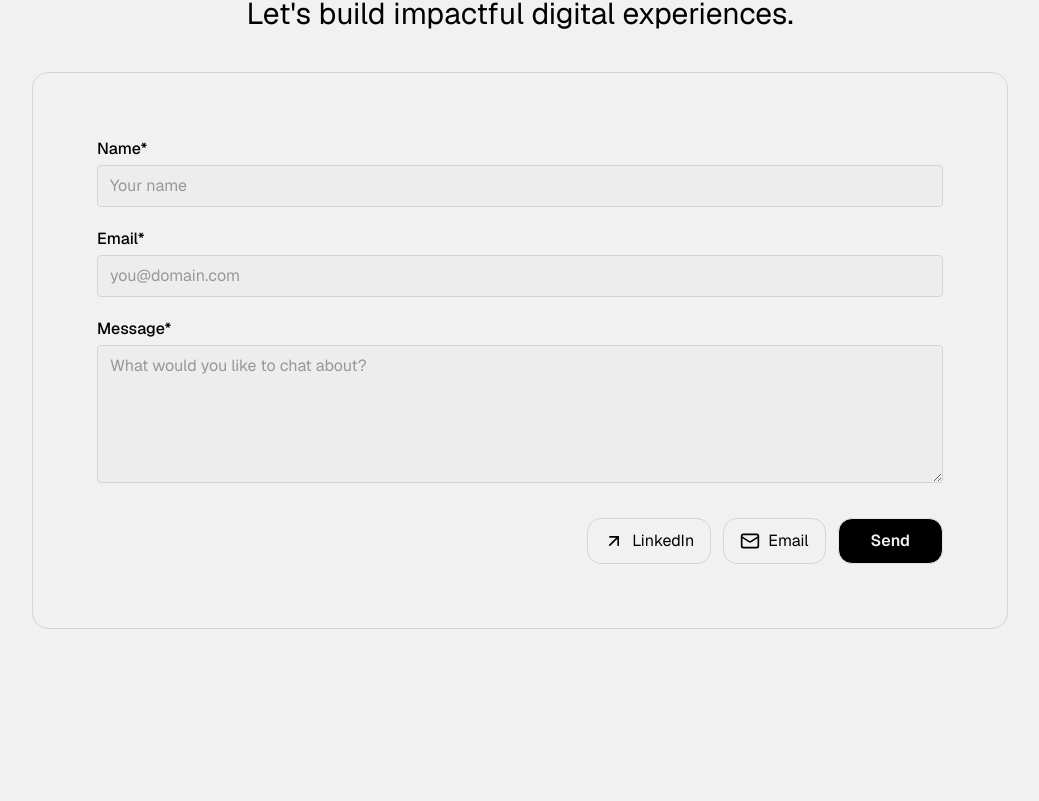
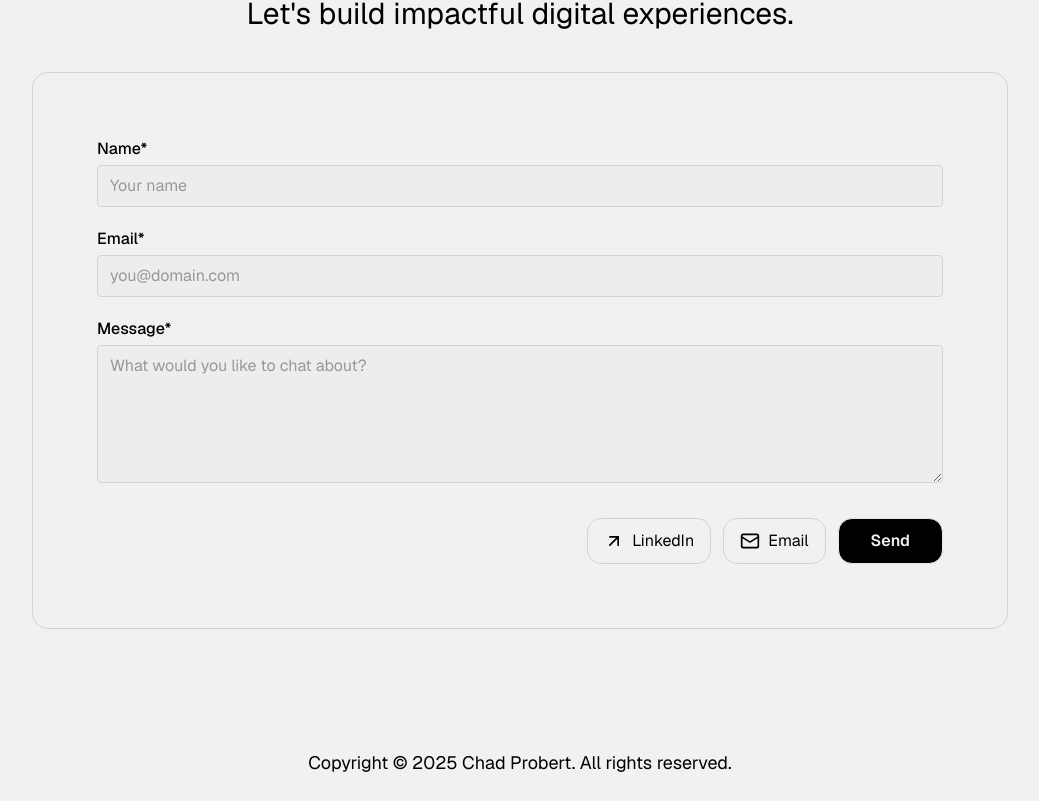
Before and after one commit to ChadProbert/chad-probert-portfolio, a Next.js app: page / in a window 1280 px wide. Shown: the part 3483-4284 px from the top of the page, without its empty margins (120-1159 px from the left). Before the commit the page ends 4208 px from the top, so only its background shows below. Built offline with nearby package versions, Linux system fonts and the light colour scheme.

Commit message:
Added a new footer component to house copyright information

```diff
--- /dev/null
+++ b/app/components/Footer.tsx
@@ -0,0 +1,9 @@
+export const Footer = () => {
+  const currentYear = new Date().getFullYear();
+
+  return (
+    <footer className="mt-20 py-6 text-center text-sm text-black dark:text-white/70 sm:text-lg">
+      Copyright &copy;  {currentYear} Chad Probert. All rights reserved.
+    </footer>
+  );
+};
--- a/app/page.tsx
+++ b/app/page.tsx
@@ -5,6 +5,7 @@ import { About } from "@/components/About";
 import { Skills } from "@/components/skills/Skills";
 import { Projects } from "@/components/Projects";
 import { Contact } from "@/components/Contact";
+import { Footer } from "@/components/Footer";
 
 export default function Home() {
   return (
@@ -35,6 +36,7 @@ export default function Home() {
         <Skills />
         <Projects />
         <Contact />
+        <Footer />
       </main>
     </div>
   );
```
